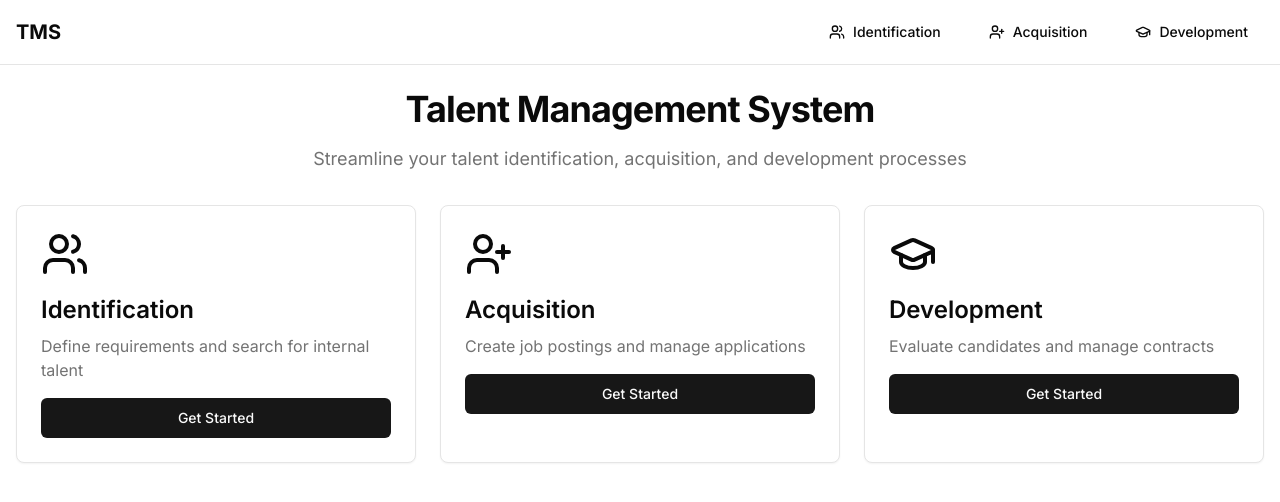
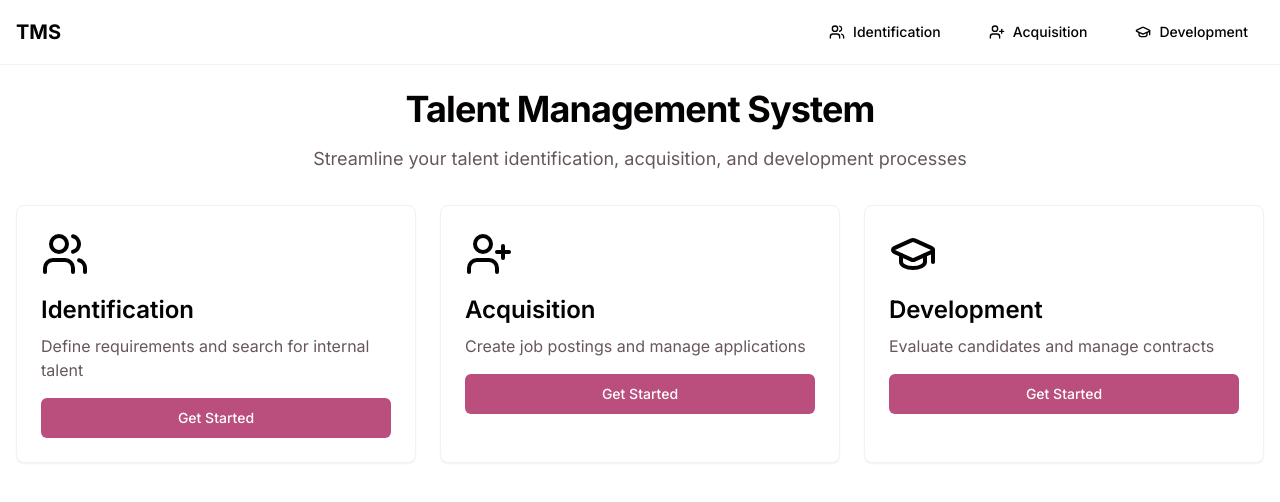
Before and after one commit to kenny516/Gestion-Talent, a Next.js app: page / in a window 1280 px wide. Shown: the top 502 px of the page. Built offline with nearby package versions, Linux system fonts and the light colour scheme.

Commit message:
front fix bug

```diff
--- a/app/globals.css
+++ b/app/globals.css
@@ -15,62 +15,51 @@
     --background-end-rgb: 0, 0, 0;
   }
 }
-
 @layer base {
-  :root {
-    --background: 0 0% 100%;
-    --foreground: 0 0% 3.9%;
-    --card: 0 0% 100%;
-    --card-foreground: 0 0% 3.9%;
-    --popover: 0 0% 100%;
-    --popover-foreground: 0 0% 3.9%;
-    --primary: 0 0% 9%;
-    --primary-foreground: 0 0% 98%;
-    --secondary: 0 0% 96.1%;
-    --secondary-foreground: 0 0% 9%;
-    --muted: 0 0% 96.1%;
-    --muted-foreground: 0 0% 45.1%;
-    --accent: 0 0% 96.1%;
-    --accent-foreground: 0 0% 9%;
-    --destructive: 0 84.2% 60.2%;
-    --destructive-foreground: 0 0% 98%;
-    --border: 0 0% 89.8%;
-    --input: 0 0% 89.8%;
-    --ring: 0 0% 3.9%;
-    --chart-1: 12 76% 61%;
-    --chart-2: 173 58% 39%;
-    --chart-3: 197 37% 24%;
-    --chart-4: 43 74% 66%;
-    --chart-5: 27 87% 67%;
-    --radius: 0.5rem;
+    :root {
+      --background: 334 62% 100%;
+      --foreground: 334 55% 1%;
+      --muted: 334 35% 95%;
+      --muted-foreground: 334 9% 37%;
+      --popover: 334 62% 100%;
+      --popover-foreground: 334 55% 1%;
+      --card: 334 62% 100%;
+      --card-foreground: 334 55% 1%;
+      --border: 334 5% 95%;
+      --input: 334 5% 95%;
+      --primary: 334 44% 52%;
+      --primary-foreground: 0 0% 100%;
+      --secondary: 334 11% 90%;
+      --secondary-foreground: 334 11% 30%;
+      --accent: 334 20% 82%;
+      --accent-foreground: 334 20% 22%;
+      --destructive: 18 93% 23%;
+      --destructive-foreground: 18 93% 83%;
+      --ring: 334 44% 52%;
+      --radius: 0.5rem;
+    }
+    .dark {
+      --background: 217.5 9.09% 17.25%;
+      --foreground: 334 34% 98%;
+      --muted: 210 9.09% 12.94%;
+      --muted-foreground: 334 0% 60.77%;
+      --popover: 210 9.09% 12.94%;
+      --popover-foreground: 334 34% 98%;
+      --card: 210 9.09% 12.94%;
+      --card-foreground: 334 34% 98%;
+      --border: 334 0% 18.46%;
+      --input: 214.29 5.04% 27.25%;
+      --primary: 226.73 58.43% 65.1%;
+      --primary-foreground: 0 0% 100%;
+      --secondary: 214.29 5.04% 27.25%;
+      --secondary-foreground: 334 0% 100%;
+      --accent: 217.5 9.09% 17.25%;
+      --accent-foreground: 226.73 58.43% 65.1%;
+      --destructive: 358.16 68.78% 53.53%;
+      --destructive-foreground: 0 0% 100%;
+      --ring: 217.5 9.09% 17.25%;
+    }
   }
-  .dark {
-    --background: 0 0% 3.9%;
-    --foreground: 0 0% 98%;
-    --card: 0 0% 3.9%;
-    --card-foreground: 0 0% 98%;
-    --popover: 0 0% 3.9%;
-    --popover-foreground: 0 0% 98%;
-    --primary: 0 0% 98%;
-    --primary-foreground: 0 0% 9%;
-    --secondary: 0 0% 14.9%;
-    --secondary-foreground: 0 0% 98%;
-    --muted: 0 0% 14.9%;
-    --muted-foreground: 0 0% 63.9%;
-    --accent: 0 0% 14.9%;
-    --accent-foreground: 0 0% 98%;
-    --destructive: 0 62.8% 30.6%;
-    --destructive-foreground: 0 0% 98%;
-    --border: 0 0% 14.9%;
-    --input: 0 0% 14.9%;
-    --ring: 0 0% 83.1%;
-    --chart-1: 220 70% 50%;
-    --chart-2: 160 60% 45%;
-    --chart-3: 30 80% 55%;
-    --chart-4: 280 65% 60%;
-    --chart-5: 340 75% 55%;
-  }
-}
 
 @layer base {
   * {
--- a/app/talent/acquisition/posting/page.tsx
+++ b/app/talent/acquisition/posting/page.tsx
@@ -5,8 +5,8 @@ export default function JobPostingPage() {
   return (
     <div className="space-y-6">
       <PageHeader
-        title="Create Job Posting"
-        description="Create a new job posting based on profile requirements"
+        title="Creation de poste"
+        description="Cree un nouveau poste"
       />
       <JobPostingForm />
     </div>
--- a/app/talent/identification/candidates/[id]/page.tsx
+++ b/app/talent/identification/candidats/[id]/page.tsx
@@ -2,6 +2,7 @@ import { Card, CardContent, CardHeader, CardTitle } from "@/components/ui/card";
 import { Candidat } from "@/types";
 import { Button } from "@/components/ui/button";
 import Link from "next/link";
+import { PageHeader } from "@/components/page-header";
 
 // Function to fetch candidate details by ID from the API
 const getCandidate = async (id: string): Promise<Candidat | null> => {
@@ -40,7 +41,7 @@ export default async function CandidateDetailsPage({
       prenom: "Inconnu",
       email: "non.trouve@email.com",
       telephone: "0000000000",
-      date_candidature: new Date(),
+      dateCandidature: "00000000",
       poste: {
         id: 0,
         titre: "Non spécifié",
@@ -51,10 +52,19 @@ export default async function CandidateDetailsPage({
   }
 
   return (
-    <div className="container mx-auto py-8">
+    <div className="space-y-6">
+      <PageHeader
+        title="Détails du Candidat"
+        description="Details concernant le candidat"
+      />
       <Card>
-        <CardHeader>
+        <CardHeader className="flex gap-5">
           <CardTitle>Détails du Candidat</CardTitle>
+          <Link href={`/talent/identification/candidats`}>
+            <Button variant="default" size="sm">
+              retour
+            </Button>
+          </Link>
         </CardHeader>
         <CardContent>
           <div className="grid grid-cols-2 gap-4">
@@ -103,11 +113,6 @@ export default async function CandidateDetailsPage({
           </div>
         </CardContent>
       </Card>
-      <Link href={`/talent/identification/candidates`}>
-        <Button variant="outline" size="sm">
-          retour
-        </Button>
-      </Link>
     </div>
   );
 }
--- a/app/talent/identification/candidates/new/page.tsx
+++ b/app/talent/identification/candidats/new/page.tsx
@@ -1,17 +1,22 @@
 import { Card, CardContent, CardHeader, CardTitle } from "@/components/ui/card";
 import { CandidateForm } from "@/components/candidates/candidate-form";
+import { PageHeader } from "@/components/page-header";
 
 export default function NewCandidatePage() {
   return (
-    <div className="container mx-auto py-10">
-        <Card>
+    <div className="space-y-6">
+      <PageHeader
+        title="Ajout d'un candidat"
+        description="Formulaire d'ajout candidat"
+      />
+      <Card>
         <CardHeader>
           <CardTitle>Nouvelle Candidature</CardTitle>
         </CardHeader>
         <CardContent>
           <CandidateForm />
         </CardContent>
-        </Card>
+      </Card>
     </div>
   );
 }
--- a/components/candidates/candidate-form.tsx
+++ b/components/candidates/candidate-form.tsx
@@ -20,12 +20,10 @@ import { Calendar } from "../ui/calendar";
 import { format } from "date-fns";
 import axios from "axios";
 import { useEffect, useState } from "react";
-import { api_url, Candidat, Competence, Poste } from "@/types";
+import { api_url, Competence, Poste } from "@/types";
 import { Card } from "../ui/card";
 import { Slider } from "../ui/slider";
 
-// Define schema with the new date field
-// Define schema with the new date field
 const candidateSchema = z.object({
   nom: z.string().min(2, "Le nom doit contenir au moins 2 caractères"),
   prenom: z.string().min(2, "Le prénom doit contenir au moins 2 caractères"),
@@ -62,7 +60,7 @@ export function CandidateForm() {
   useEffect(() => {
     const fetchPostes = async () => {
       try {
-        const response = await axios.get(api_url + "postes");
+        const response = await axios.get(api_url + "poste");
         setPostes(response.data);
       } catch (error) {
         toast.error(error + "Erreur lors du chargement des postes");
@@ -93,6 +91,7 @@ export function CandidateForm() {
 
   async function onSubmit(values: z.infer<typeof candidateSchema>) {
     try {
+      console.log(JSON.stringify(values));
       await axios.post("/api/candidates", values);
       toast.success("Candidature enregistrée avec succès!");
       form.reset();
@@ -249,8 +248,8 @@ export function CandidateForm() {
                   <FormControl>
                     <Slider
                       min={0}
-                      max={10}
-                      step={1}
+                      max={5}
+                      step={0.5}
                       value={[field.value]}
                       onValueChange={(vals) => field.onChange(vals[0])}
                     />
--- a/components/navigation.tsx
+++ b/components/navigation.tsx
@@ -1,21 +1,12 @@
-"use client"
+"use client";
 
-import Link from "next/link"
-import { usePathname } from "next/navigation"
-import { cn } from "@/lib/utils"
-import { Button } from "@/components/ui/button"
-import {
-  Users,
-  UserPlus,
-  GraduationCap,
-  Menu,
-} from "lucide-react"
-import {
-  Sheet,
-  SheetContent,
-  SheetTrigger,
-} from "@/components/ui/sheet"
-import { useState } from "react"
+import Link from "next/link";
+import { usePathname } from "next/navigation";
+import { cn } from "@/lib/utils";
+import { Button } from "@/components/ui/button";
+import { Users, UserPlus, GraduationCap, Menu } from "lucide-react";
+import { Sheet, SheetContent, SheetTrigger } from "@/components/ui/sheet";
+import { useState } from "react";
 
 const routes = [
   {
@@ -23,9 +14,12 @@ const routes = [
     href: "/talent/identification",
     icon: Users,
     submenu: [
-      { title: "Profile Requirements", href: "/talent/identification/requirements" },
+      {
+        title: "Profile Requirements",
+        href: "/talent/identification/requirements",
+      },
       { title: "Internal Search", href: "/talent/identification/search" },
-      { title: "candidat", href: "/talent/identification/candidates" },
+      { title: "candidat", href: "/talent/identification/candidats" },
     ],
   },
   {
@@ -35,7 +29,7 @@ const routes = [
     submenu: [
       { title: "Job Posting", href: "/talent/acquisition/posting" },
       { title: "Application Form", href: "/talent/acquisition/apply" },
-      { title: "Proformat List", href: "/talent/acquisition/proformat" },
+      { title: "Offre Embauche", href: "/talent/acquisition/offreEmbauche" },
     ],
   },
   {
@@ -48,11 +42,11 @@ const routes = [
       { title: "Contract", href: "/talent/development/contract" },
     ],
   },
-]
+];
 
 export function Navigation() {
-  const pathname = usePathname()
-  const [open, setOpen] = useState(false)
+  const pathname = usePathname();
+  const [open, setOpen] = useState(false);
 
   return (
     <nav className="border-b">
@@ -148,5 +142,5 @@ export function Navigation() {
         </div>
       </div>
     </nav>
-  )
+  );
 }
--- a/types/index.ts
+++ b/types/index.ts
@@ -5,8 +5,8 @@ export const api_url = "http://localhost:8080/gestion_talent/api/";// export typ
 export type Poste = {
     id: number;
     titre: string;
-    description?: string;
-    departement?: string;
+    description: string;
+    departement: string;
 };
 
 export type Candidat = {
@@ -38,7 +38,7 @@ export type Employe = {
     email: string;
     telephone?: string;
     date_embauche?: string;
-    poste?: Poste;
+    poste: Poste;
 };
 
 export type PostEmploye = {
```
Also changed, not shown: app/talent/identification/candidats/page.tsx (renamed from app/talent/identification/candidates/page.tsx, +40 -10 lines), sortie.json (added, +9 -0 lines), app/talent/acquisition/offreEmbauche/page.tsx (renamed from app/talent/acquisition/proformat/page.tsx).
